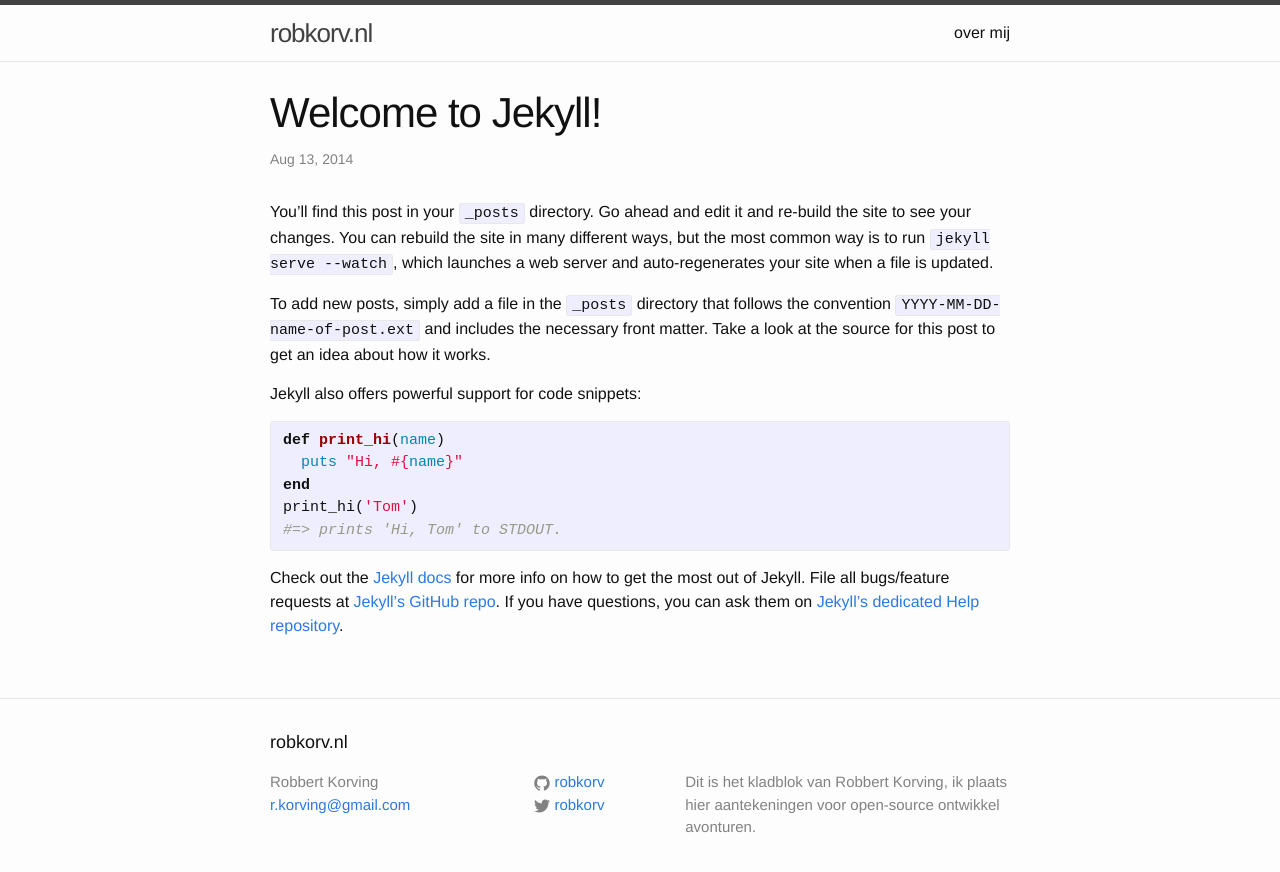
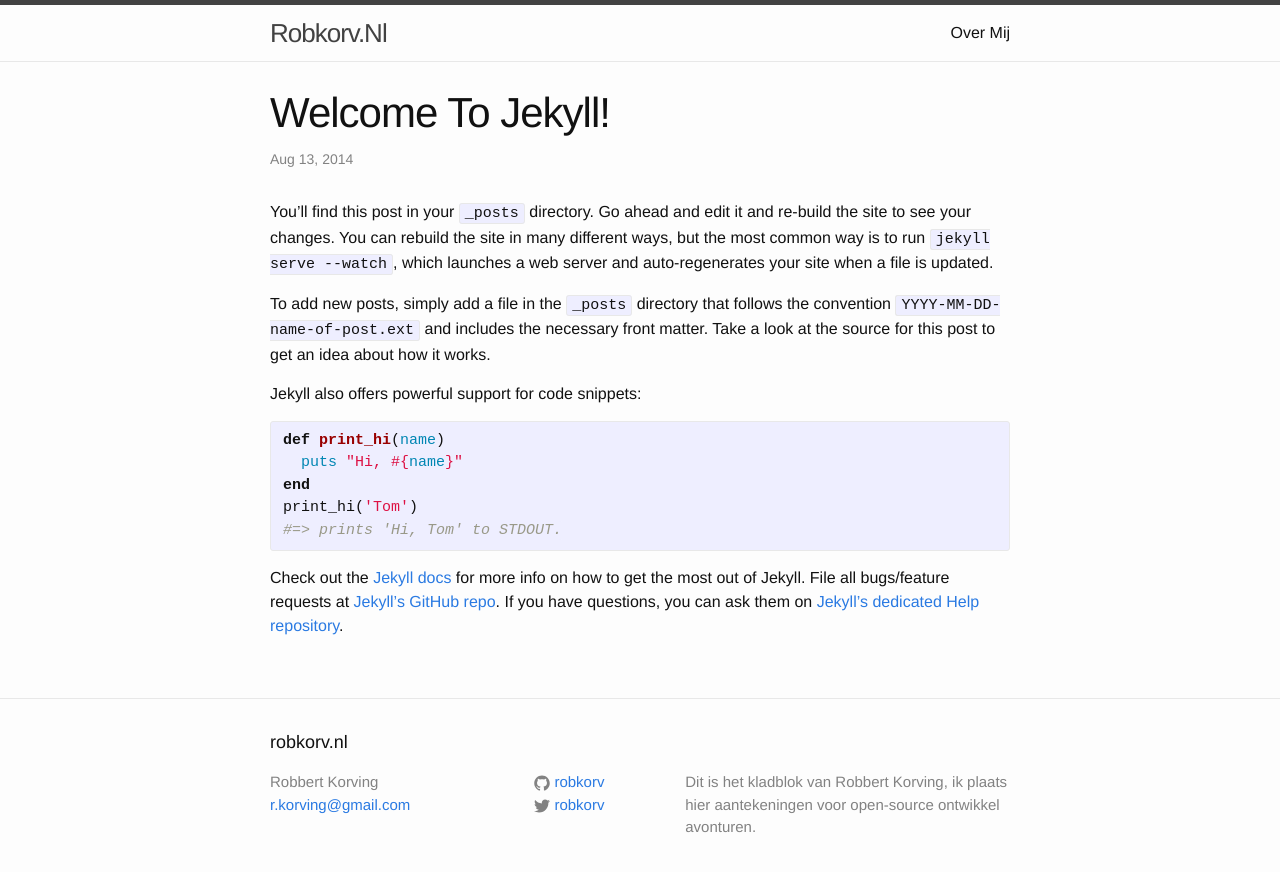
Before and after one commit to robkorv/robkorv.github.io, a Jekyll site: the page built from _posts/2014-08-13-welcome-to-jekyll.markdown, in a window 1280 px wide. Shown: the top 872 px of the page. Built offline with Jekyll 4.4.1, drawn with Linux system fonts in a browser that asks for light colours; comment, search, counter and statistics services are not loaded.

Commit message:
post title capitalize

```diff
--- a/_sass/_layout.scss
+++ b/_sass/_layout.scss
@@ -2,6 +2,7 @@
  * Site header
  */
 .site-header {
+    text-transform: capitalize;
     border-top: 5px solid $grey-color-dark;
     border-bottom: 1px solid $grey-color-light;
     min-height: 56px;
@@ -198,6 +199,7 @@
 }
 
 .post-title {
+    text-transform: capitalize;
     font-size: 42px;
     letter-spacing: -1px;
     line-height: 1;
```
